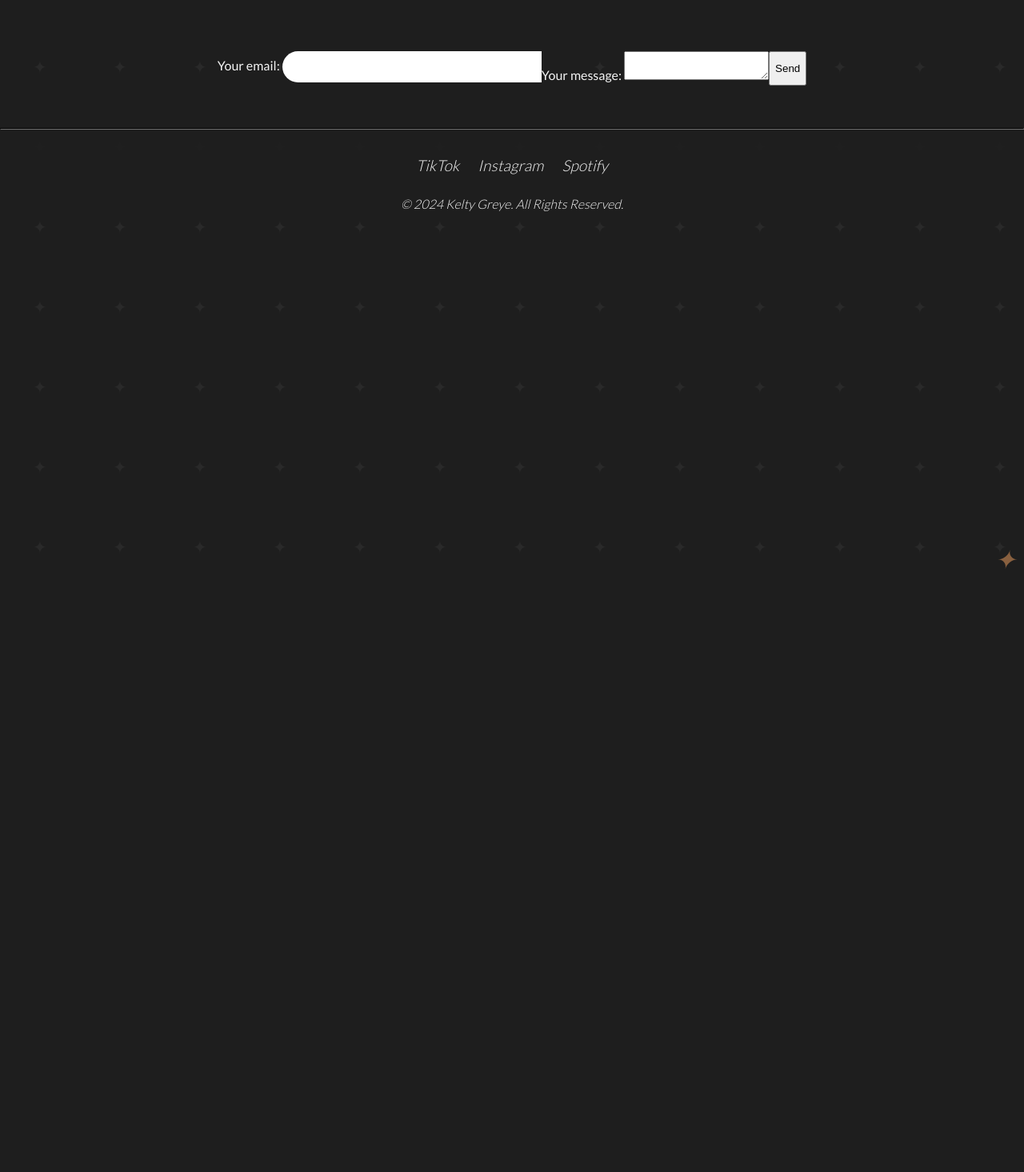
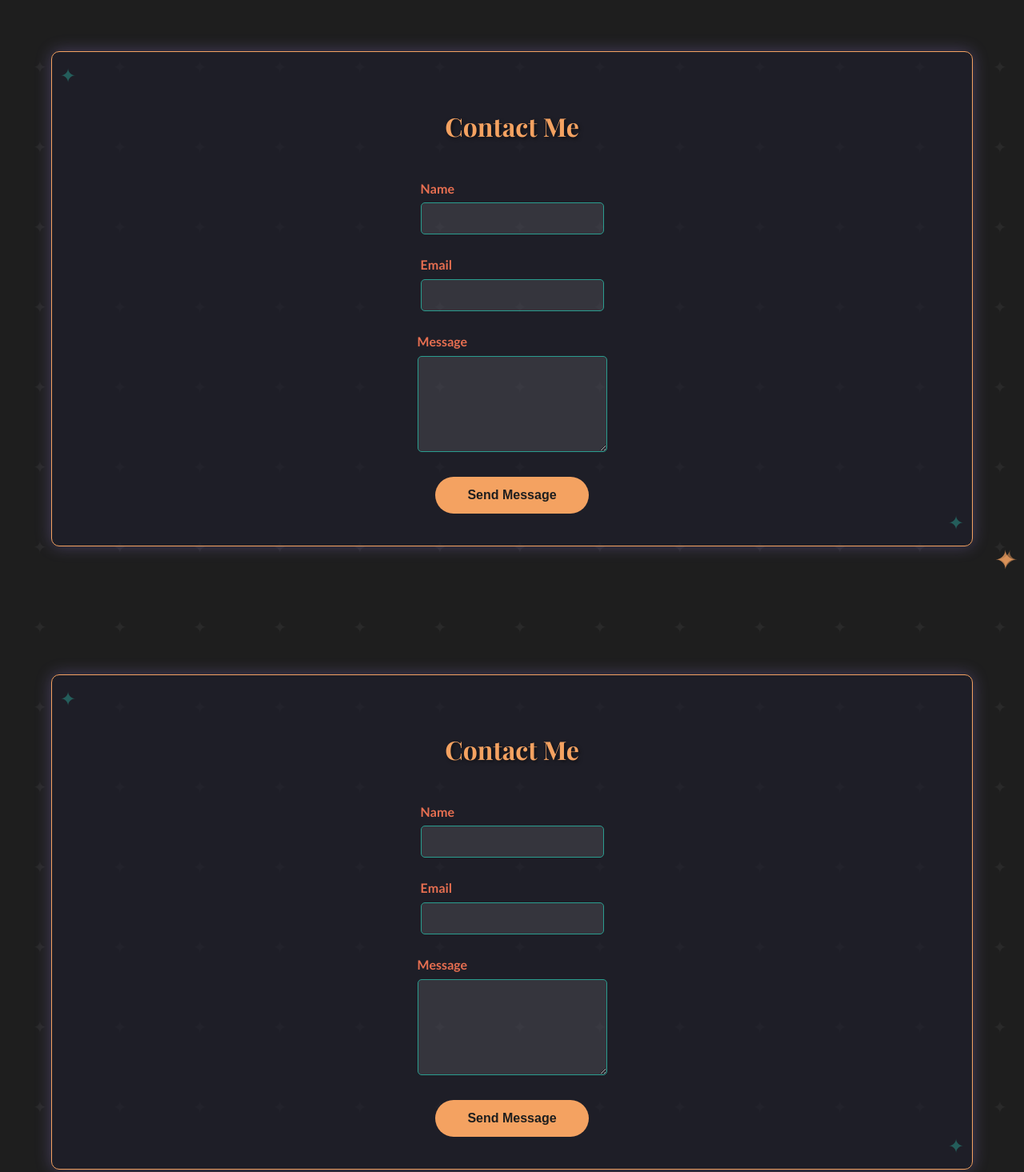
Before and after one commit to hotcrssbuns/kgwebsite, a plain HTML site: page pages/contact.html in a window 1280 px wide. Shown: the part 66-1531 px from the top of the page at 80% size. Before the commit the page ends 800 px from the top, so only its background shows below. Drawn offline with nearby package versions, Linux system fonts and the light colour scheme; files whose address does not match are found by name; a web font is replaced by a local one.

Commit message:
Update contact.html

```diff
--- a/pages/contact.html
+++ b/pages/contact.html
@@ -32,18 +32,65 @@
 
     <main>
       <section id="contact">
-        <form action="https://formspree.io/f/mannbyzy" method="POST">
-          <label>
-            Your email:
-            <input type="email" name="email" />
-          </label>
-          <label>
-            Your message:
-            <textarea name="message"></textarea>
-          </label>
-          <!-- your other form fields go here -->
-          <button type="submit">Send</button>
-        </form>
+        <div class="container">
+          <form class="contact-form">
+            <div class="alert alert-success" id="successAlert">
+              Message sent successfully!
+            </div>
+            <div class="alert alert-error" id="errorAlert">
+              Please fill in all fields correctly.
+            </div>
+            <h2>Contact Me</h2>
+            <div class="form-group">
+              <label for="name">Name</label>
+              <input type="text" id="name" name="name" required />
+            </div>
+            <div class="form-group">
+              <label for="email">Email</label>
+              <input type="email" id="email" name="email" required />
+            </div>
+            <div class="form-group">
+              <label for="message">Message</label>
+              <textarea id="message" name="message" required></textarea>
+            </div>
+            <div class="btn-wrapper">
+              <button type="submit" class="submit-btn">Send Message</button>
+            </div>
+          </form>
+        </div>
+      </section>
+
+      <section id="contact">
+        <div class="container">
+          <form
+            action="https://formspree.io/f/mannbyzy"
+            method="POST"
+            class="contact-form"
+          >
+            <div class="alert alert-success" id="successAlert">
+              Message sent successfully!
+            </div>
+            <div class="alert alert-error" id="errorAlert">
+              Please fill in all fields correctly.
+            </div>
+            <h2>Contact Me</h2>
+            <div class="form-group">
+              <label for="name">Name</label>
+              <input type="text" id="name" name="name" required />
+            </div>
+            <div class="form-group">
+              <label for="email">Email</label>
+              <input type="email" id="email" name="email" required />
+            </div>
+            <div class="form-group">
+              <label for="message">Message</label>
+              <textarea id="message" name="message" required></textarea>
+            </div>
+            <div class="btn-wrapper">
+              <button type="submit" class="submit-btn">Send Message</button>
+            </div>
+          </form>
+        </div>
       </section>
 
       <footer>
```
